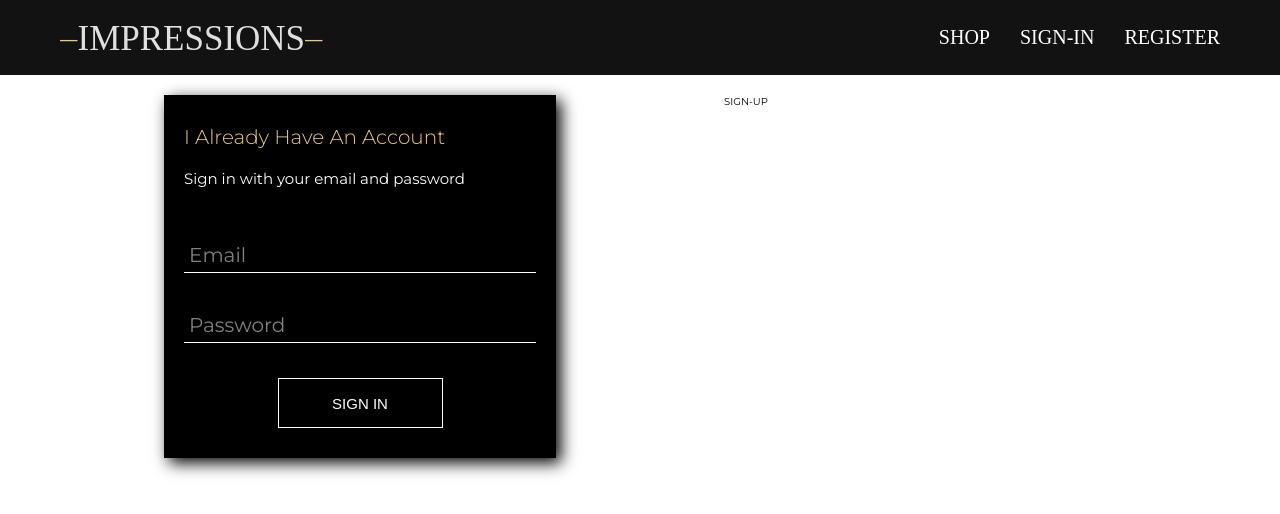
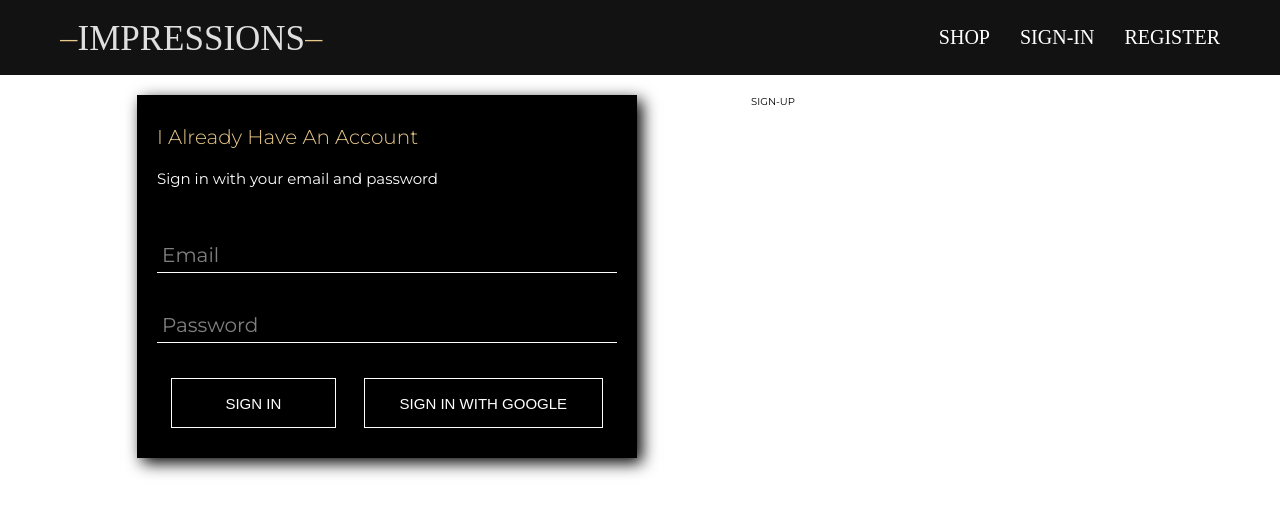
Before and after one commit to shikhars3145/impressions-store, a React (Create React App) app: page /authpage in a window 1280 px wide. Shown: the top 514 px of the page. Built offline with nearby package versions, Linux system fonts and the light colour scheme; no server answers; a web font is replaced by a local one.

Commit message:
integrated firebase auth, added signin with google

```diff
--- a/package.json
+++ b/package.json
@@ -6,6 +6,8 @@
     "@testing-library/jest-dom": "^4.2.4",
     "@testing-library/react": "^9.3.2",
     "@testing-library/user-event": "^7.1.2",
+    "dotenv": "^8.2.0",
+    "firebase": "^7.16.1",
     "node-sass": "^4.14.1",
     "react": "^16.13.1",
     "react-dom": "^16.13.1",
--- a/src/App.js
+++ b/src/App.js
@@ -6,11 +6,33 @@ import ShopPage from './pages/ShopPage/ShopPage';
 import AuthPage from './pages/AuthPage/AuthPage';
 import { Route } from 'react-router-dom';
 
+import { auth } from './firebase/FirebaseUtils';
+
 export class App extends Component {
+  constructor() {
+    super();
+
+    this.state = {
+      currentUser: null,
+    };
+  }
+
+  unsubscribeFromAuth = null;
+
+  componentDidMount() {
+    this.unsubscribeFromAuth = auth.onAuthStateChanged((user) => {
+      this.setState({ currentUser: user });
+    });
+  }
+
+  componentWillUnmount() {
+    this.unsubscribeFromAuth();
+  }
+
   render() {
     return (
       <Fragment>
-        <Header />
+        <Header currentUser={this.state.currentUser} />
         <Route exact path="/" component={HomePage} />
         <Route exact path="/mens" component={MensPage} />
         <Route exact path="/shop" component={ShopPage} />
--- a/src/components/ButtonPrimary/ButtonPrimary.jsx
+++ b/src/components/ButtonPrimary/ButtonPrimary.jsx
@@ -2,6 +2,10 @@ import React from 'react';
 
 import './ButtonPrimary.scss';
 
-export default function ButtonPrimary({ children }) {
-  return <button className="button-primary">{children}</button>;
+export default function ButtonPrimary({ children, ...otherButtonProps }) {
+  return (
+    <button className="button-primary" {...otherButtonProps}>
+      {children}
+    </button>
+  );
 }
--- a/src/components/ButtonPrimary/ButtonPrimary.scss
+++ b/src/components/ButtonPrimary/ButtonPrimary.scss
@@ -1,5 +1,5 @@
 .button-primary {
-  display: block;
+  display: inline-block;
   min-width: 16.5rem;
   height: 5rem;
   line-height: 5rem;
--- a/src/components/Header/Header.jsx
+++ b/src/components/Header/Header.jsx
@@ -1,8 +1,9 @@
-import React from 'react';
+import React, { Fragment } from 'react';
 import './Header.scss';
 import { Link } from 'react-router-dom';
+import { auth } from '../../firebase/FirebaseUtils';
 
-export default function Header() {
+export default function Header({ currentUser }) {
   return (
     <div className="header">
       <Link className="logo" to="/">
@@ -12,12 +13,25 @@ export default function Header() {
         <Link className="nav-link" to="/shop">
           <li>SHOP</li>
         </Link>
+        {currentUser ? (
+          <span
+            onClick={() => {
+              auth.signOut();
+            }}
+            className="nav-link"
+          >
+            <li>SIGN OUT</li>
+          </span>
+        ) : (
+          <Fragment>
             <Link className="nav-link" to="/authpage">
               <li>SIGN-IN</li>
             </Link>
             <Link className="nav-link" to="/authpage">
               <li>REGISTER</li>
             </Link>
+          </Fragment>
+        )}
       </ul>
     </div>
   );
--- a/src/components/Header/Header.scss
+++ b/src/components/Header/Header.scss
@@ -31,6 +31,7 @@
       align-items: center;
       margin-right: 3rem;
       height: 100%;
+      cursor: pointer;
 
       li {
         list-style: none;
--- a/src/components/SignIn/SignIn.jsx
+++ b/src/components/SignIn/SignIn.jsx
@@ -1,6 +1,8 @@
 import React, { Component } from 'react';
 import FormInput from '../FormInput/FormInput';
 import ButtonPrimary from '../ButtonPrimary/ButtonPrimary';
+
+import { signInwithGoogle } from '../../firebase/FirebaseUtils';
 
 import './SignIn.scss';
 
@@ -15,7 +17,12 @@ export class SignIn extends Component {
 
   handleSubmit = (event) => {
     event.preventDefault();
-    console.log('submitted');
+    this.setState({ email: '', password: '' });
+  };
+
+  handleChange = (event) => {
+    const { name, value } = event.target;
+    this.setState({ [name]: value });
   };
 
   render() {
@@ -24,14 +31,33 @@ export class SignIn extends Component {
         <h1>I Already Have An Account</h1>
         <p>Sign in with your email and password</p>
         <form onSubmit={this.handleSubmit}>
-          <FormInput label="Email" name="email" type="email" required />
+          <FormInput
+            label="Email"
+            name="email"
+            type="email"
+            value={this.state.email}
+            onChange={this.handleChange}
+            required
+          />
           <FormInput
             label="Password"
             name="password"
             type="password"
+            value={this.state.password}
+            onChange={this.handleChange}
             required
           />
-          <ButtonPrimary type="submit">SIGN IN</ButtonPrimary>
+          <div
+            style={{
+              display: 'flex',
+              justifyContent: 'space-between',
+            }}
+          >
+            <ButtonPrimary type="submit">SIGN IN</ButtonPrimary>
+            <ButtonPrimary type="button" onClick={signInwithGoogle}>
+              SIGN IN WITH GOOGLE
+            </ButtonPrimary>
+          </div>
         </form>
       </div>
     );
--- a/src/components/SignIn/SignIn.scss
+++ b/src/components/SignIn/SignIn.scss
@@ -1,5 +1,5 @@
 .sign-in {
-  width: 35%;
+  width: 50rem;
   display: flex;
   flex-direction: column;
   background-color: #000;
--- /dev/null
+++ b/src/firebase/FirebaseUtils.js
@@ -0,0 +1,39 @@
+import firebase from 'firebase/app';
+import 'firebase/auth';
+import 'firebase/firestore';
+
+const firebaseConfig = {
+  apiKey: process.env.REACT_APP_FIREBASE_KEY,
+  authDomain: process.env.REACT_APP_FIREBASE_DOMAIN,
+  databaseURL: process.env.REACT_APP_FIREBASE_DATABASE,
+  projectId: process.env.REACT_APP_FIREBASE_PROJECT_ID,
+  storageBucket: process.env.REACT_APP_FIREBASE_STORAGE_BUCKET,
+  messagingSenderId: process.env.REACT_APP_FIREBASE_SENDER_ID,
+  appId: process.env.REACT_APP_FIREBASE_APP_ID,
+  measurementId: process.env.REACT_APP_FIREBASE_MEASUREMENT_ID,
+};
+
+// const firebaseConfig = {
+//   apiKey: 'AIzaSyA-TTC816JxLxuCA1AV_pnz1TNOmkw5BnQ',
+//   authDomain: 'impressions-store.firebaseapp.com',
+//   databaseURL: 'https://impressions-store.firebaseio.com',
+//   projectId: 'impressions-store',
+//   storageBucket: 'impressions-store.appspot.com',
+//   messagingSenderId: '393246840123',
+//   appId: '1:393246840123:web:19e7ff7ecdecdc7f52931e',
+//   measurementId: 'G-PQ1HY1S5C3',
+// };
+
+console.log(firebaseConfig);
+// console.log(firebaseConfig1);
+
+firebase.initializeApp(firebaseConfig);
+
+export const auth = firebase.auth();
+export const firestore = firebase.firestore();
+
+const provider = new firebase.auth.GoogleAuthProvider();
+provider.setCustomParameters({ prompt: 'select_account' });
+export const signInwithGoogle = () => auth.signInWithPopup(provider);
+
+export default firebase;
--- a/src/pages/AuthPage/AuthPage.scss
+++ b/src/pages/AuthPage/AuthPage.scss
@@ -2,5 +2,6 @@
   width: 100%;
   padding: 2rem 8rem;
   display: flex;
+  flex-wrap: wrap;
   justify-content: space-around;
 }
```
Also changed, not shown: 2 other files (tests, documents, lock files or other folders). Lines whose indentation alone changed are shown as unchanged.
